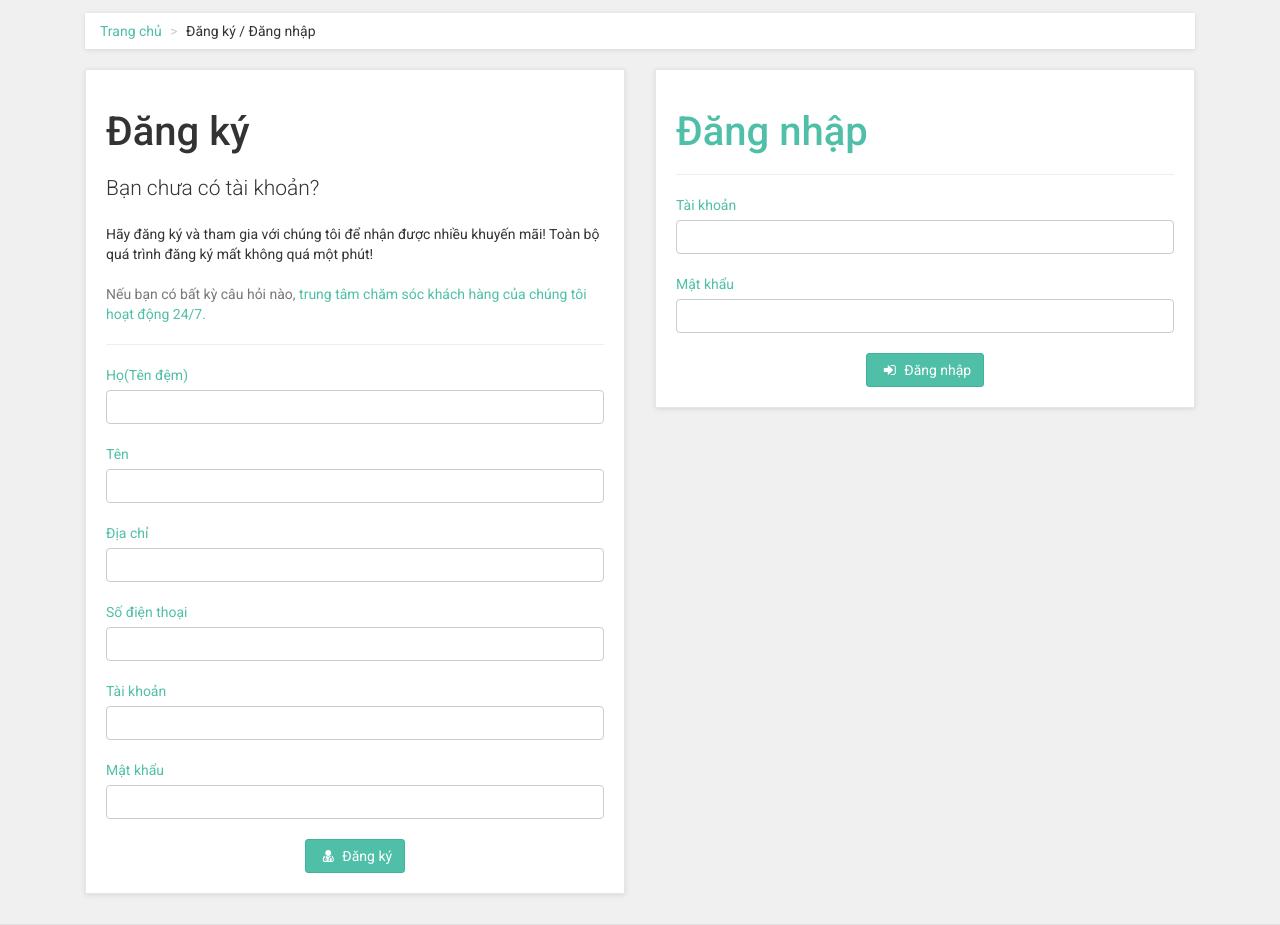
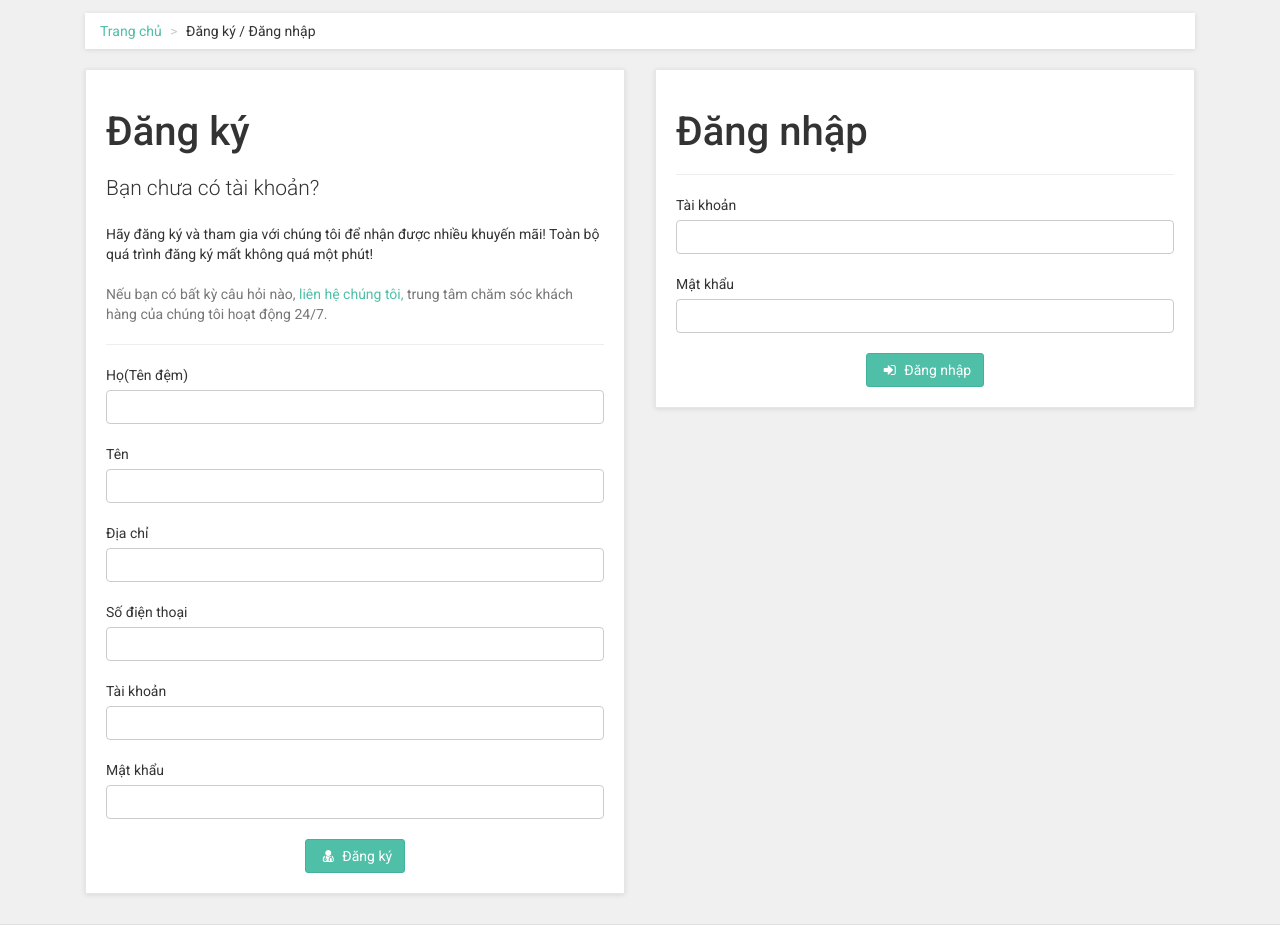
Before and after one commit to LilPub/Project_Auction, a PHP site: page /register.php in a window 1280 px wide. Shown: the part 130-1055 px from the top of the page. Run offline with PHP 8.4, Linux system fonts and the light colour scheme; data comes from the database, SQL or seed files in the repository; some libraries are stand-ins or nearby versions.

Commit message:
fix register

```diff
--- a/register.php
+++ b/register.php
@@ -72,7 +72,7 @@
 
                         <p class="lead">Bạn chưa có tài khoản?</p>
                         <p>Hãy đăng ký và tham gia với chúng tôi để nhận được nhiều khuyến mãi! Toàn bộ quá trình đăng ký mất không quá một phút!</p>
-                        <p class="text-muted">Nếu bạn có bất kỳ câu hỏi nào, <a href="contact.html">trung tâm chăm sóc khách hàng của chúng tôi hoạt động 24/7.</p>
+                        <p class="text-muted">Nếu bạn có bất kỳ câu hỏi nào, <a href="contact.html">liên hệ chúng tôi, </a>trung tâm chăm sóc khách hàng của chúng tôi hoạt động 24/7.</p>
 
                         <hr>
                         <?php
```
